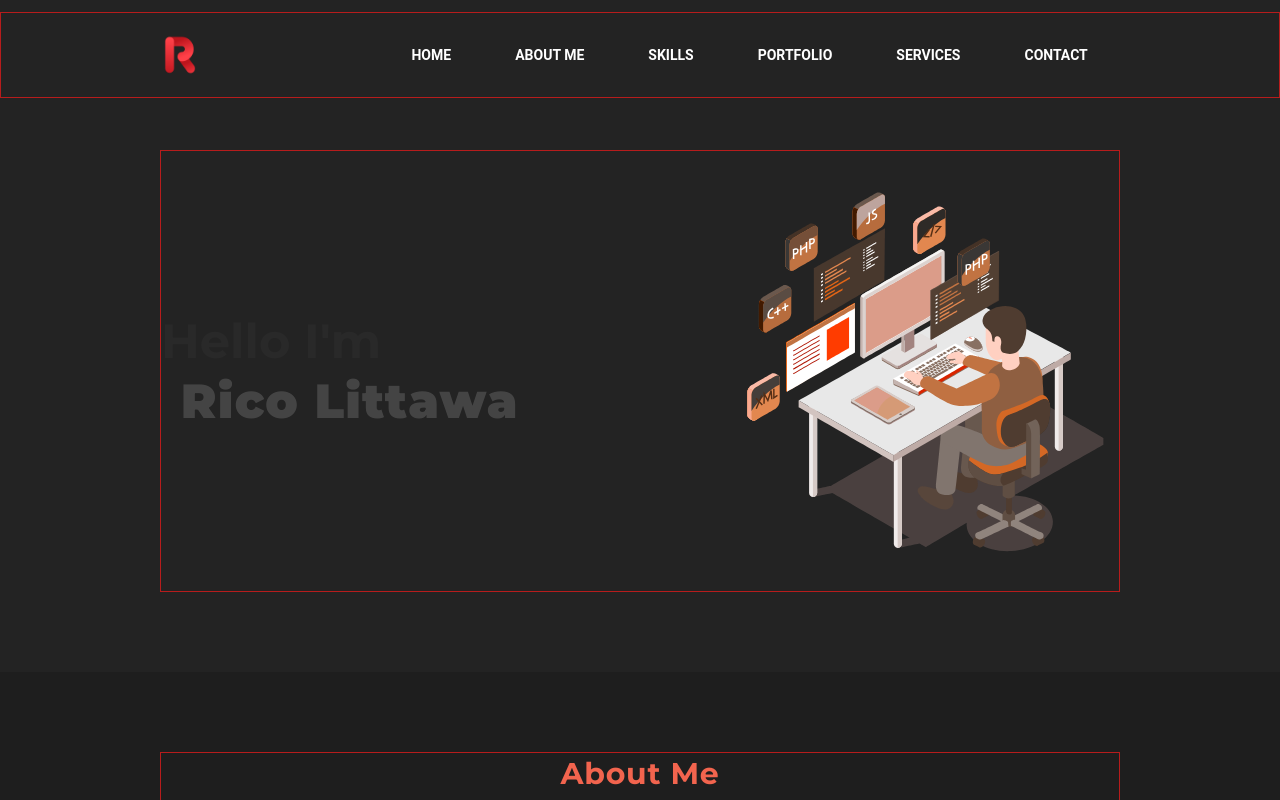
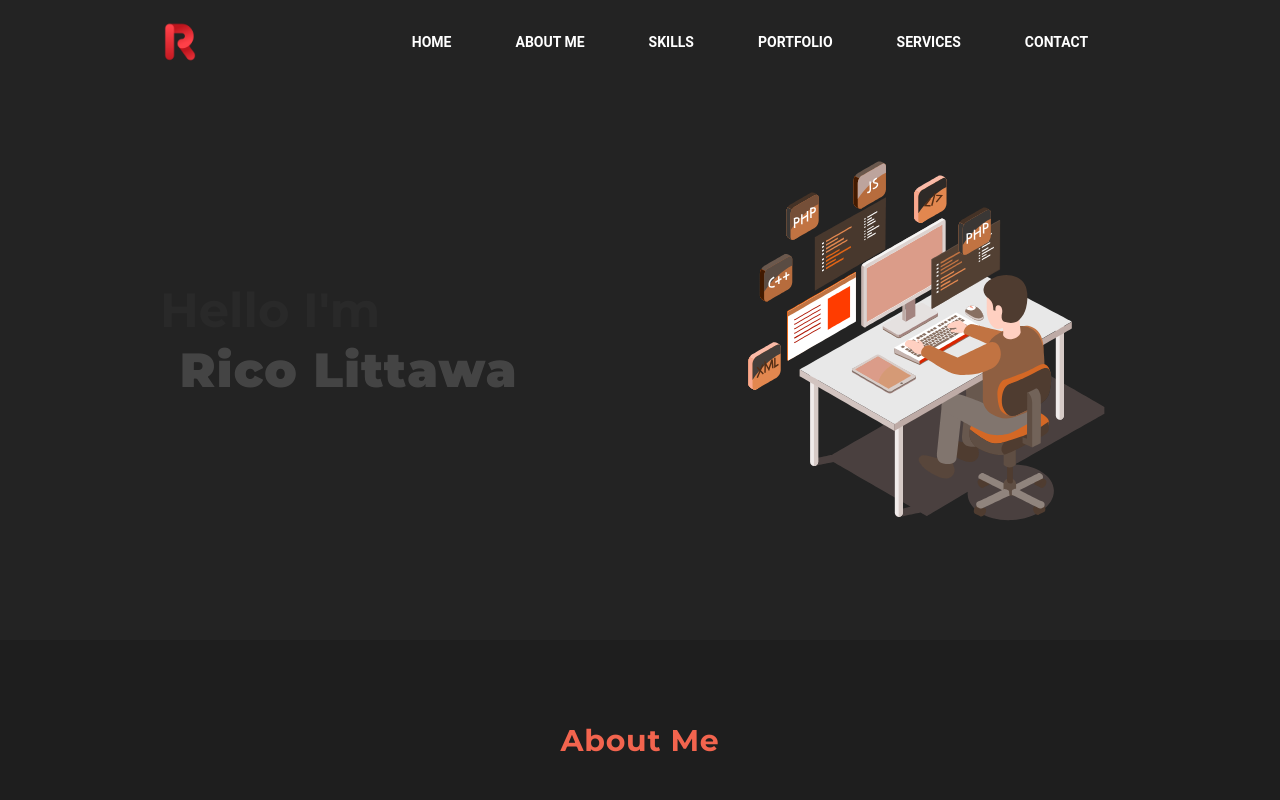
Before and after one commit to RicoLittawa/portfolio, a React (Vite) app: page / in a window 1280 px wide. Shown: the top 800 px of the page. Built offline with nearby package versions, Linux system fonts and the light colour scheme.

Commit message:
make nav sticky

```diff
--- a/src/Components/ContentComp.jsx
+++ b/src/Components/ContentComp.jsx
@@ -2,7 +2,7 @@ import React from "react";
 import { Typography } from "@material-tailwind/react";
 
 const ContentMargin = ({ children }) => {
-  return <div className="mx-40 border border-red-900">{children}</div>;
+  return <div className="mx-40">{children}</div>;
 };
 
 const TitleHolder = ({ children, isContactPage }) => {
--- a/src/Components/Navigation.jsx
+++ b/src/Components/Navigation.jsx
@@ -4,7 +4,7 @@ import Palette from '../assets/palette.png'
 
 const Navigation = () => {
   return (
-    <nav className='border border-red-900 flex justify-evenly'>
+    <nav className='flex justify-evenly'>
         {/* <img src={Palette} alt="" /> */}
         <img src={Logo}  width={80} className='cursor-pointer border-red-900' alt="logo" />
         <ul className='flex text-white justify-center p-5 my-3 font-semibold text-sm'>
--- a/src/Provider/MainStyleProvider.jsx
+++ b/src/Provider/MainStyleProvider.jsx
@@ -4,10 +4,10 @@ import Navigation from "../Components/Navigation";
 const MainStyleProvider = ({ children }) => {
   return (
     <MainStyleContext.Provider value={{}}>
-      <header className="py-3">
+      <header className="fixed z-50 w-full bg-[#232323]">
         <Navigation />
       </header>
-      <main>{children}</main>
+      <main className="z-0 pt-20">{children}</main>
     </MainStyleContext.Provider>
   );
 };
--- a/src/ServicesPage.jsx
+++ b/src/ServicesPage.jsx
@@ -46,7 +46,7 @@ const ServicesPage = () => {
                     <img
                       className="h-40 w-96 rounded-lg "
                       src={picture}
-                      alt="picture"
+                      alt={serviceName}
                     />
                     <Typography
                       as="caption"
```
